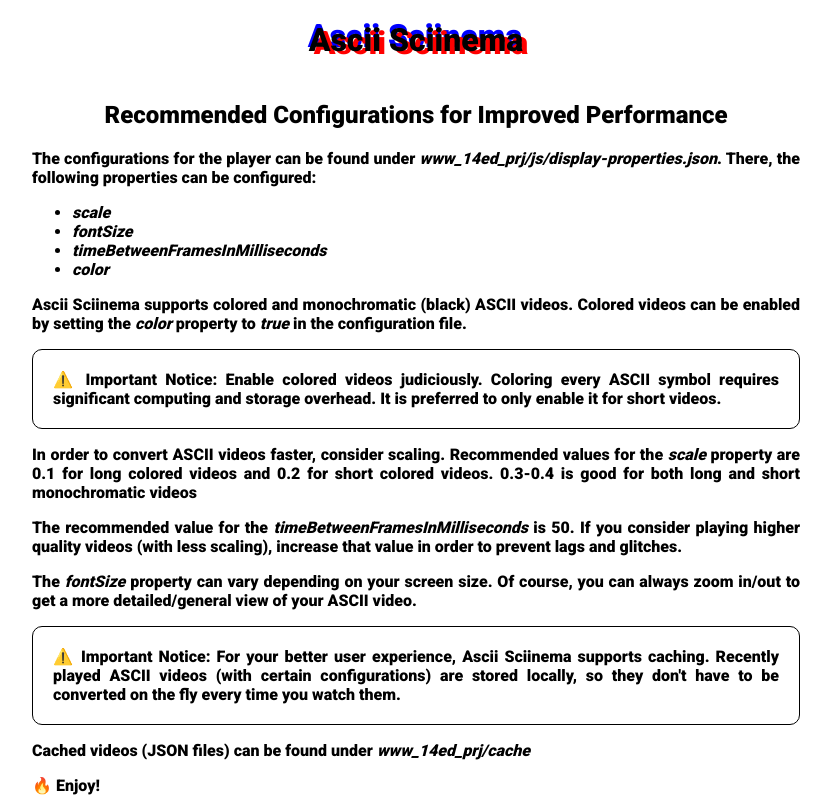
After one commit to Ivaylo-Georgiev/Ascii-Sciinema, a PHP site: page /html/configuration-guide.html in a window 1280 px wide. The commit adds this page. Shown: the whole page, without its empty margins (224-1055 px from the left). Run offline with PHP 8.4, Linux system fonts and the light colour scheme.

Commit message:
create configuration-guide.html

```diff
--- a/www_14ed_prj/css/style.css
+++ b/www_14ed_prj/css/style.css
@@ -10,6 +10,22 @@ header, .video-list {
 
 a {
   font-size: 11px;
+  cursor: pointer;
+}
+
+.pro-tip, .pro-tip a {
+  font-size: 16px;
+  text-align: center;
+}
+
+.pro-tip a {
+  color: blue;
+  text-decoration: underline;
+}
+
+.pro-tip {
+  padding: 20px;
+  margin: auto;
 }
 
 .loading-img {
@@ -181,3 +197,27 @@ a {
   width: 100%;
   text-align: center;
 }
+
+mark {
+  background-color: white;
+}
+
+.italic {
+  font-style: italic;
+}
+
+#configuration-guide article h2 {
+  text-align: center;
+}
+
+#configuration-guide {
+  width: 60%;
+  margin: auto;
+  text-align: justify;
+}
+
+.notice {
+  border: 1px solid black;
+  border-radius: 10px;
+  padding: 20px;
+}
--- /dev/null
+++ b/www_14ed_prj/html/configuration-guide.html
@@ -0,0 +1,37 @@
+<!DOCTYPE html>
+<html lang="en" dir="ltr">
+  <head>
+    <meta charset="utf-8">
+    <title>Configuration Guide</title>
+    <link href="https://fonts.googleapis.com/css2?family=Roboto:wght@900&display=swap" rel="stylesheet">
+    <link rel="stylesheet" type="text/css" href="../css/style.css">
+    <link rel="icon" type="image/png" href="../resources/fav.png"/>
+  </head>
+  <body>
+    <header>
+      <h1 id="home" class="glitch" title="Home">Ascii Sciinema</h1>
+    </header>
+
+    <main id="configuration-guide">
+      <article>
+        <h2>Recommended Configurations for Improved Performance</h2>
+        <p>The configurations for the player can be found under <mark class="italic">www_14ed_prj/js/display-properties.json</mark>. There, the following properties can be configured:</p>
+        <ul>
+          <li><mark class="italic">scale</mark></li>
+          <li><mark class="italic">fontSize</mark></li>
+          <li><mark class="italic">timeBetweenFramesInMilliseconds</mark></li>
+          <li><mark class="italic">color</mark></li>
+        </ul>
+        <p>Ascii Sciinema supports colored and monochromatic (black) ASCII videos. Colored videos can be enabled by setting the <mark class="italic">color</mark> property to <mark class="italic">true</mark> in the configuration file. </p>
+        <p class="notice">⚠️ Important Notice: Enable colored videos judiciously. Coloring every ASCII symbol requires significant computing and storage overhead. It is preferred to only enable it for short videos.</p>
+        <p>In order to convert ASCII videos faster, consider scaling. Recommended values for the <mark class="italic">scale</mark> property are 0.1 for long colored videos and 0.2 for short colored videos. 0.3-0.4 is good for both long and short  monochromatic videos</p>
+        <p>The recommended value for the <mark class="italic">timeBetweenFramesInMilliseconds</mark> is 50. If you consider playing higher quality videos (with less scaling), increase that value in order to prevent lags and glitches.</p>
+        <p>The <mark class="italic">fontSize</mark> property can vary depending on your screen size. Of course, you can always zoom in/out to get a more detailed/general view of your ASCII video.</p>
+        <p class="notice">⚠️ Important Notice: For your better user experience, Ascii Sciinema supports caching. Recently played ASCII videos (with certain configurations) are stored locally, so they don't have to be converted on the fly every time you watch them.</p>
+        <p>Cached videos (JSON files) can be found under <mark class="italic">www_14ed_prj/cache</mark></p>
+        <p>🔥 Enjoy!</p>
+      </article>
+    </main>
+    <script src="../js/redirect.js"></script>
+  </body>
+</html>
--- a/www_14ed_prj/php/index.php
+++ b/www_14ed_prj/php/index.php
@@ -18,6 +18,9 @@ $conn = openConnection();
   </header>
 
   <main class="video-list">
+
+    <p class="pro-tip">💡 Pro tip: Check the <a href="../html/configuration-guide.html">player configuration guide</a> to manage the performance of the player</p>
+
     <section class="short-videos">
       <div class="section-title">
         <h2>Short Videos</h2>
```
